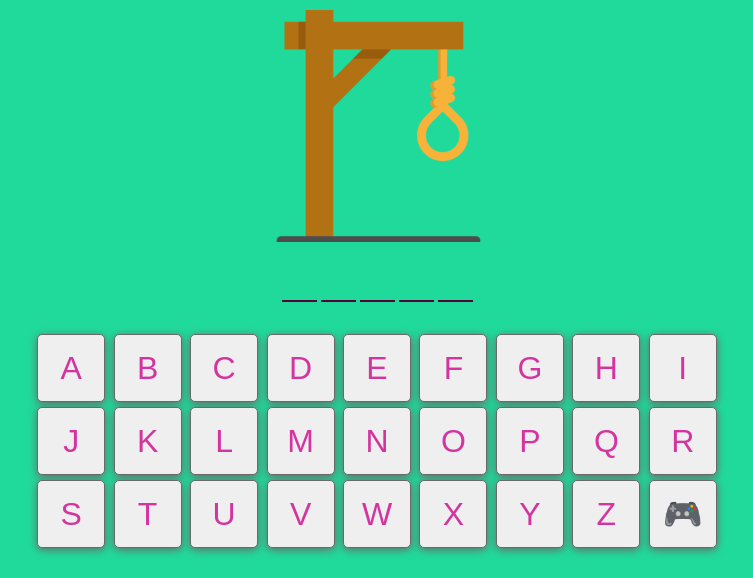
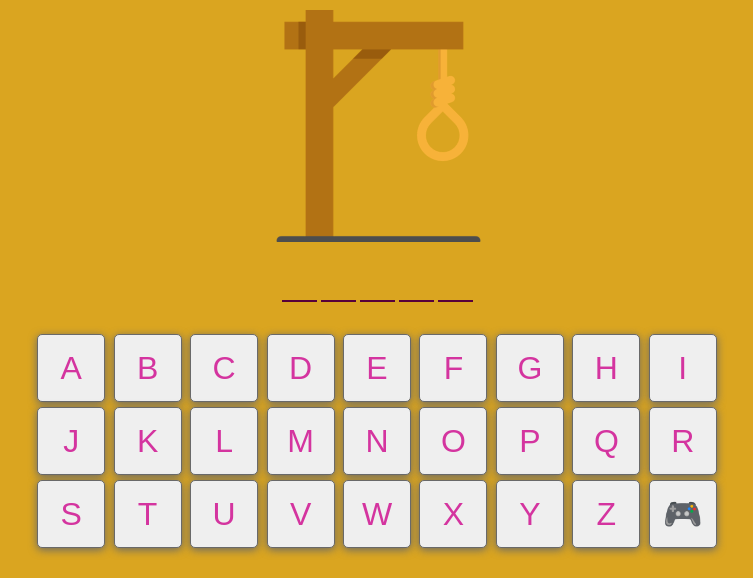
Before and after one commit to adrianabandeiradev/jogo-da-forca, a plain HTML site: page index.html in a window 1280 px wide. Shown: the top 578 px of the page, without its empty margins (263-1016 px from the left). Drawn offline with nearby package versions, Linux system fonts and the light colour scheme.

Commit message:
Update forca.css

```diff
--- a/css/forca.css
+++ b/css/forca.css
@@ -12,7 +12,7 @@ body{
     width: 100vw;
     height: 90vh;
     margin-top: 10px;
-    background-color: rgb(32, 218, 156);
+    background-color: goldenrod;
     font-family: 'Ubuntu', sans-serif;
 }
 
```
